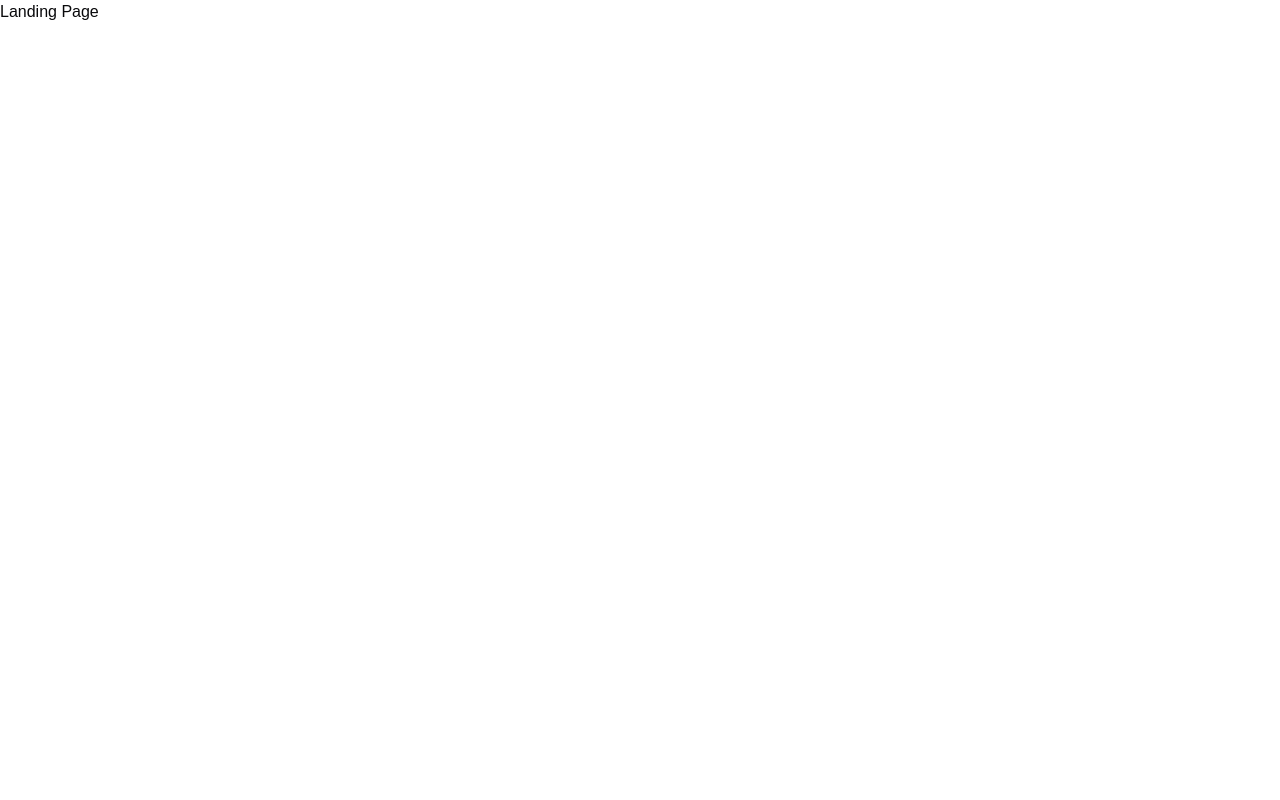
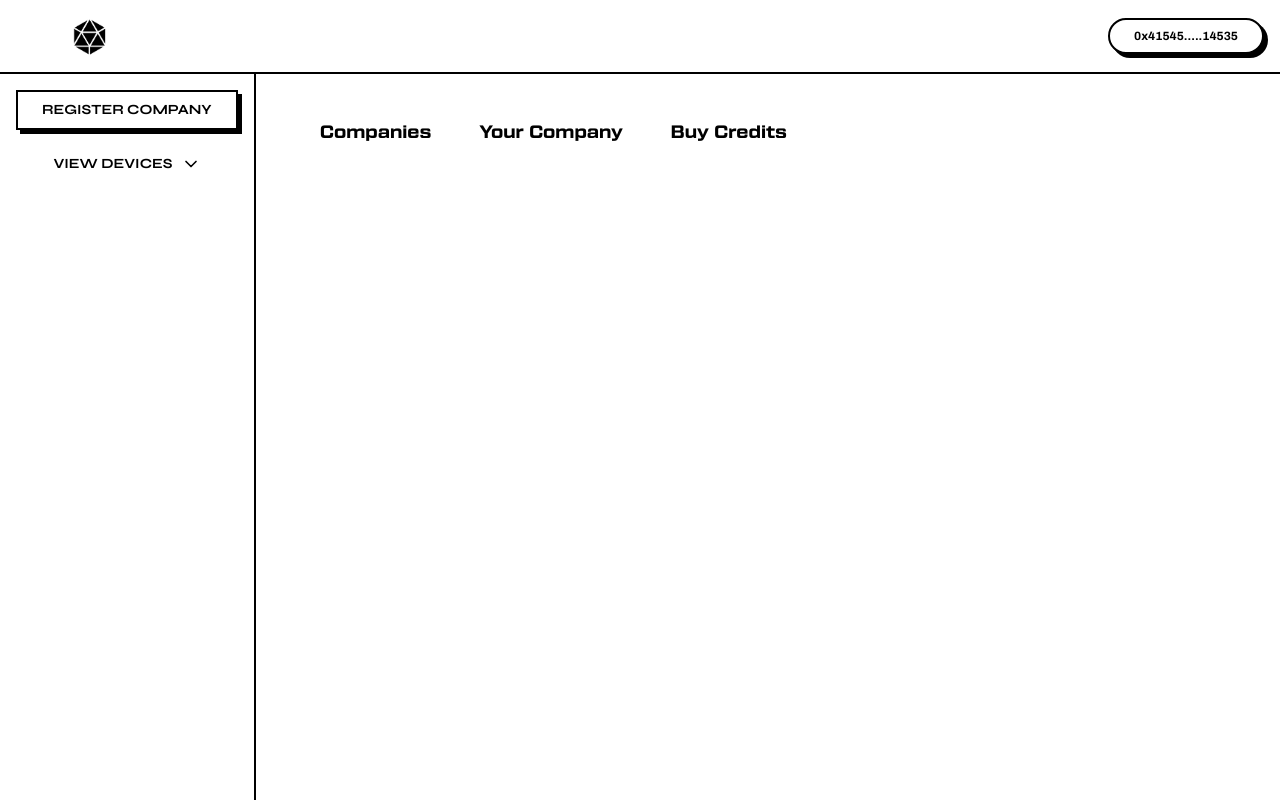
Before and after one commit to adrieljoshua/carbon-robot, a Next.js app in the folder web/: page /landing-page in a window 1280 px wide. Built offline with nearby package versions, Linux system fonts and the light colour scheme.

Commit message:
dashboard tabs

```diff
--- a/web/app/landing-page/page.tsx
+++ b/web/app/landing-page/page.tsx
@@ -1,9 +1,80 @@
+import NeoButton from "../../components/Button";
+import { Button } from "@/components/ui/button";
+import { Sheet, SheetContent, SheetTrigger } from "@/components/ui/sheet";
+import { ChevronDown, Menu } from "lucide-react";
+import Image from "next/image";
+import Logo from "../../public/images/logo.png";
+import { DropdownMenu, DropdownMenuTrigger, DropdownMenuContent, DropdownMenuItem, DropdownMenuSeparator } from "@/components/ui/dropdown-menu";
+import { Tabs, TabsContent, TabsList, TabsTrigger } from "@/components/ui/tabs"
+
+
 const LandingPage = () => {
   return (
-    <div>
-      <h1>Landing Page</h1>
+    <div className="flex h-screen">
+      {/* Mobile Sidebar */}
+      <Sheet>
+        <SheetTrigger asChild>
+          <Button variant="ghost" className="md:hidden fixed top-4 left-4 z-50">
+            <Menu size={24} />
+          </Button>
+        </SheetTrigger>
+        <SheetContent side="left" className="w-64 p-4 bg-white border-r border-black">
+          <nav className="flex flex-col gap-4">
+            <Button variant="outline" className="w-full text-left">View All Companies</Button>
+            <Button variant="outline" className="w-full text-left">Buy Credits</Button>
+            <Button variant="outline" className="w-full text-left">Your Company</Button>
+            <Button variant="outline" className="w-full text-left">Leaderboard</Button>
+            <Button variant="default" className="w-full">Register New Company</Button>
+            <Button variant="default" className="w-full">Your Devices</Button>
+          </nav>
+        </SheetContent>
+      </Sheet>
+
+      {/* Main Layout */}
+      <div className="flex flex-col flex-1">
+        {/* Top Bar */}
+        <header className="flex items-center justify-between p-4 border-b-2 border-black">
+          <Image src={Logo} alt="Logo" width={60} height={60} className="ml-10" />
+          <NeoButton className="rounded-3xl text-xs" name="0x41545.....14535" />
+        </header>
+
+        {/* Main Content Layout */}
+        <div className="flex flex-1">
+          {/* Sidebar (Desktop) */}
+          <aside className="hidden md:flex w-64 p-4 bg-inherit border-r-2 border-black flex-col gap-x-4 gap-y-6">
+            <NeoButton name="REGISTER COMPANY" className="text-sm font-syne" />
+
+            {/* Dropdown for Workspace Selection */}
+            <DropdownMenu>
+              <DropdownMenuTrigger name="VIEW DEVICES" className=" text-sm flex justify-center font-syne"/>
+              <DropdownMenuContent>
+                <DropdownMenuItem>Option 1</DropdownMenuItem>
+                <DropdownMenuItem>Option 2</DropdownMenuItem>
+                <DropdownMenuItem>Option 3</DropdownMenuItem>
+              </DropdownMenuContent>
+            </DropdownMenu>
+
+
+          </aside>
+
+          {/* Content Area */}
+          <main className="flex  flex-col items-center font-tactical text-center">
+            <Tabs defaultValue="account" className="mt-8 px-10 w-[800px]">
+              <TabsList className="">
+                <TabsTrigger value="companies" >Companies</TabsTrigger>
+                <TabsTrigger value="your-company">Your Company</TabsTrigger>
+                <TabsTrigger value="buy-credits">Buy Credits</TabsTrigger>
+              </TabsList>
+                <TabsContent value="companies">Make changes to your account here.</TabsContent>
+                <TabsContent value="your-company">Change your password here.</TabsContent>
+                <TabsContent value="buy-credits">Change your email here.</TabsContent>
+            </Tabs>
+
+          </main>
+        </div>
+      </div>
     </div>
   );
-}
+};
 
 export default LandingPage;
--- a/web/app/page.tsx
+++ b/web/app/page.tsx
@@ -11,10 +11,10 @@ export default function Home() {
     }}>
       <div className="text-center font-tactical mt-16">
       <h1 className="text-7xl font-extrabold mb-4">Carbon-Robot</h1>
-      <p className=" text-gray-400 wrap">Smart Automation for Carbon Credit Management</p>
+      <p className=" text-gray-300 wrap mb-12">Smart Automation for Carbon Credit Management</p>
       </div>
       <Link href="/landing-page">
-      <Button name="GET STARTED" />
+      <Button name="GET STARTED" className=""/>
 
       </Link>
     </div>
--- a/web/components/Button.tsx
+++ b/web/components/Button.tsx
@@ -1,13 +1,26 @@
+import React from "react";
+import { cn } from "@/lib/utils"; // Merges Tailwind classes
+
 interface ButtonProps {
-    name: string;
+  name: string;
+  className?: string;
 }
 
-const Button = ({ name }: ButtonProps) => {
-    return (
-        <button className="px-6 py-2 mt-12 font-archivo flex gap-x-4 items-center text-black font-bold text-lg border-4 border-black bg-white shadow-[6px_6px_0px_0px_rgba(0,0,0,1)] hover:slide-out-to-left-0.5 hover:shadow-[10px_10px_0px_0px_rgba(0,0,0,1)] active:shadow-[2px_2px_0px_0px_rgba(0,0,0,1)] transition-all">
-        <span>{name}</span>
-         </button>
-    );
-}
+const NeoButton: React.FC<ButtonProps> = ({ name, className }) => {
+  return (
+    <button
+      className={cn(
+        "px-6 py-2 font-archivo flex items-center text-black font-bold text-lg border-2 border-black bg-white",
+        "shadow-[4px_4px_0px_0px_rgba(0,0,0,1)] transition-all duration-200",
+        "hover:translate-x-0.5 hover:translate-y-0.5 hover:shadow-[6px_6px_0px_0px_rgba(0,0,0,1)]",
+        "active:shadow-[4px_4px_0px_0px_rgba(0,0,0,1)] active:translate-x-0 active:translate-y-0",
 
-export default Button;
+        className
+      )}
+    >
+      <span>{name}</span>
+    </button>
+  );
+};
+
+export default NeoButton;
--- /dev/null
+++ b/web/components/sidebar-menu.tsx
@@ -0,0 +1,71 @@
+"use client"
+
+import { Frame, LifeBuoy, Map, PieChart, Send } from "lucide-react"
+
+import {
+  Sidebar,
+  SidebarContent,
+  SidebarGroup,
+  SidebarGroupContent,
+  SidebarGroupLabel,
+  SidebarMenu,
+  SidebarMenuButton,
+  SidebarMenuItem,
+  SidebarProvider,
+} from "@/components/ui/sidebar"
+
+const projects = [
+  {
+    name: "Design Engineering",
+    url: "#",
+    icon: Frame,
+  },
+  {
+    name: "Sales & Marketing",
+    url: "#",
+    icon: PieChart,
+  },
+  {
+    name: "Travel",
+    url: "#",
+    icon: Map,
+  },
+  {
+    name: "Support",
+    url: "#",
+    icon: LifeBuoy,
+  },
+  {
+    name: "Feedback",
+    url: "#",
+    icon: Send,
+  },
+]
+
+export default function AppSidebar() {
+  return (
+    <SidebarProvider>
+      <Sidebar>
+        <SidebarContent>
+          <SidebarGroup>
+            <SidebarGroupLabel>Projects</SidebarGroupLabel>
+            <SidebarGroupContent>
+              <SidebarMenu>
+                {projects.map((project) => (
+                  <SidebarMenuItem key={project.name}>
+                    <SidebarMenuButton asChild>
+                      <a href={project.url}>
+                        <project.icon />
+                        <span>{project.name}</span>
+                      </a>
+                    </SidebarMenuButton>
+                  </SidebarMenuItem>
+                ))}
+              </SidebarMenu>
+            </SidebarGroupContent>
+          </SidebarGroup>
+        </SidebarContent>
+      </Sidebar>
+    </SidebarProvider>
+  )
+}
--- /dev/null
+++ b/web/components/ui/collapsible.tsx
@@ -0,0 +1,11 @@
+"use client"
+
+import * as CollapsiblePrimitive from "@radix-ui/react-collapsible"
+
+const Collapsible = CollapsiblePrimitive.Root
+
+const CollapsibleTrigger = CollapsiblePrimitive.CollapsibleTrigger
+
+const CollapsibleContent = CollapsiblePrimitive.CollapsibleContent
+
+export { Collapsible, CollapsibleTrigger, CollapsibleContent }
--- /dev/null
+++ b/web/components/ui/dropdown-menu.tsx
@@ -0,0 +1,64 @@
+"use client"
+
+import * as React from "react"
+import * as DropdownMenuPrimitive from "@radix-ui/react-dropdown-menu"
+import { ChevronDown } from "lucide-react"
+import { cn } from "@/lib/utils"
+
+const DropdownMenu = DropdownMenuPrimitive.Root
+const DropdownMenuTrigger = React.forwardRef<
+  React.ElementRef<typeof DropdownMenuPrimitive.Trigger>,
+  React.ComponentPropsWithoutRef<typeof DropdownMenuPrimitive.Trigger>
+>(({ name,className, ...props }, ref) => (
+  <DropdownMenuPrimitive.Trigger
+    ref={ref}
+    className={cn(
+      "flex items-center gap-2 text-lg font-bold text-black cursor-pointer transition-all hover:underline",
+      className
+    )}
+    {...props}
+  >
+    {name}<ChevronDown className="size-5 transition-transform data-[state=open]:rotate-180" />
+  </DropdownMenuPrimitive.Trigger>
+))
+DropdownMenuTrigger.displayName = DropdownMenuPrimitive.Trigger.displayName
+
+const DropdownMenuContent = React.forwardRef<
+  React.ElementRef<typeof DropdownMenuPrimitive.Content>,
+  React.ComponentPropsWithoutRef<typeof DropdownMenuPrimitive.Content>
+>(({ className, sideOffset = 4, ...props }, ref) => (
+  <DropdownMenuPrimitive.Portal>
+    <DropdownMenuPrimitive.Content
+      ref={ref}
+      sideOffset={sideOffset}
+      className={cn(
+        "z-50 min-w-[10rem] border-2 border-black bg-white shadow-[4px_4px_0px_#000] p-2",
+        className
+      )}
+      {...props}
+    />
+  </DropdownMenuPrimitive.Portal>
+))
+DropdownMenuContent.displayName = DropdownMenuPrimitive.Content.displayName
+
+const DropdownMenuItem = React.forwardRef<
+  React.ElementRef<typeof DropdownMenuPrimitive.Item>,
+  React.ComponentPropsWithoutRef<typeof DropdownMenuPrimitive.Item>
+>(({ className, ...props }, ref) => (
+  <DropdownMenuPrimitive.Item
+    ref={ref}
+    className={cn(
+      "relative flex cursor-pointer select-none items-center px-4 py-2 text-sm font-bold text-black transition-all hover:bg-yellow-300 hover:text-black focus:outline-none focus:ring-2 focus:ring-yellow-400",
+      className
+    )}
+    {...props}
+  />
+))
+DropdownMenuItem.displayName = DropdownMenuPrimitive.Item.displayName
+
+export {
+  DropdownMenu,
+  DropdownMenuTrigger,
+  DropdownMenuContent,
+  DropdownMenuItem
+}
--- a/web/components/ui/tabs.tsx
+++ b/web/components/ui/tabs.tsx
@@ -2,7 +2,6 @@
 
 import * as React from "react"
 import * as TabsPrimitive from "@radix-ui/react-tabs"
-
 import { cn } from "@/lib/utils"
 
 const Tabs = TabsPrimitive.Root
@@ -14,7 +13,7 @@ const TabsList = React.forwardRef<
   <TabsPrimitive.List
     ref={ref}
     className={cn(
-      "inline-flex h-9 items-center justify-center rounded-lg bg-muted p-1 text-muted-foreground",
+      "flex items-center justify-start overflow-hidden p-1 gap-2 flex-wrap",
       className
     )}
     {...props}
@@ -29,8 +28,12 @@ const TabsTrigger = React.forwardRef<
   <TabsPrimitive.Trigger
     ref={ref}
     className={cn(
-      "inline-flex items-center justify-center whitespace-nowrap rounded-md px-3 py-1 text-sm font-medium ring-offset-background transition-all focus-visible:outline-none focus-visible:ring-2 focus-visible:ring-ring focus-visible:ring-offset-2 disabled:pointer-events-none disabled:opacity-50 data-[state=active]:bg-background data-[state=active]:text-foreground data-[state=active]:shadow",
-      className
+      "relative flex-shrink-0 px-5 py-2 text-lg font-medium text-black transition-all duration-300",
+      "hover:text-gray-700",
+      "whitespace-nowrap overflow-hidden text-ellipsis",
+      "data-[state=active]:text-black",
+      "data-[state=active]:after:absolute data-[state=active]:after:bottom-0 data-[state=active]:after:left-0 data-[state=active]:after:w-full data-[state=active]:after:h-[3px] data-[state=active]:after:bg-black data-[state=active]:after:transition-all data-[state=active]:after:duration-300 data-[state=active]:after:scale-x-100",
+      "after:scale-x-0 after:transition-transform after:duration-300"
     )}
     {...props}
   />
--- a/web/package.json
+++ b/web/package.json
@@ -9,7 +9,9 @@
     "lint": "next lint"
   },
   "dependencies": {
+    "@radix-ui/react-collapsible": "^1.1.2",
     "@radix-ui/react-dialog": "^1.1.5",
+    "@radix-ui/react-dropdown-menu": "^2.1.5",
     "@radix-ui/react-separator": "^1.1.1",
     "@radix-ui/react-slot": "^1.1.1",
     "@radix-ui/react-tabs": "^1.1.2",
```
Also changed, not shown: web/components/sections/Companies.tsx (added), web/public/images/logo.png (added), 1 other file (tests, documents, lock files or other folders).
